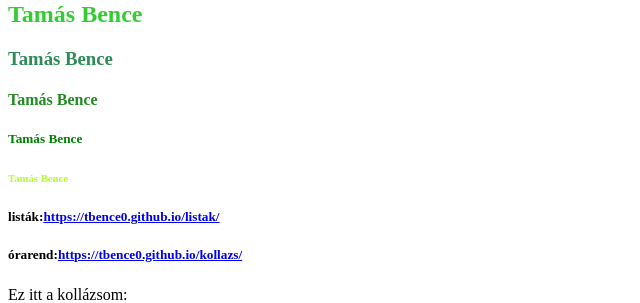
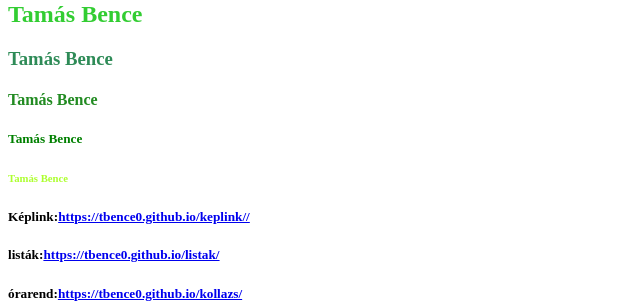
Before and after one commit to Tbence0/kollazs, a plain HTML site: page index.html in a window 1280 px wide. Shown: the part 79-382 px from the top of the page, without its empty margins (0-640 px from the left). Drawn offline with Linux system fonts and the light colour scheme.

Commit message:
Update index.html

```diff
--- a/index.html
+++ b/index.html
@@ -11,6 +11,7 @@
     <h4 style="color:  forestgreen;">Tamás Bence</h4>
     <h5 style="color:  green;">Tamás Bence</h5>
     <h6 style="color:  greenyellow;">Tamás Bence</h6>
+    <h5>Képlink:<a href="url">https://tbence0.github.io/keplink//</a></h5>
     <h5>listák:<a href="url">https://tbence0.github.io/listak/</a></h5>
     <h5>órarend:<a href="url">https://tbence0.github.io/kollazs/</a></h5>
     <p>Ez itt a kollázsom:</p>
```
